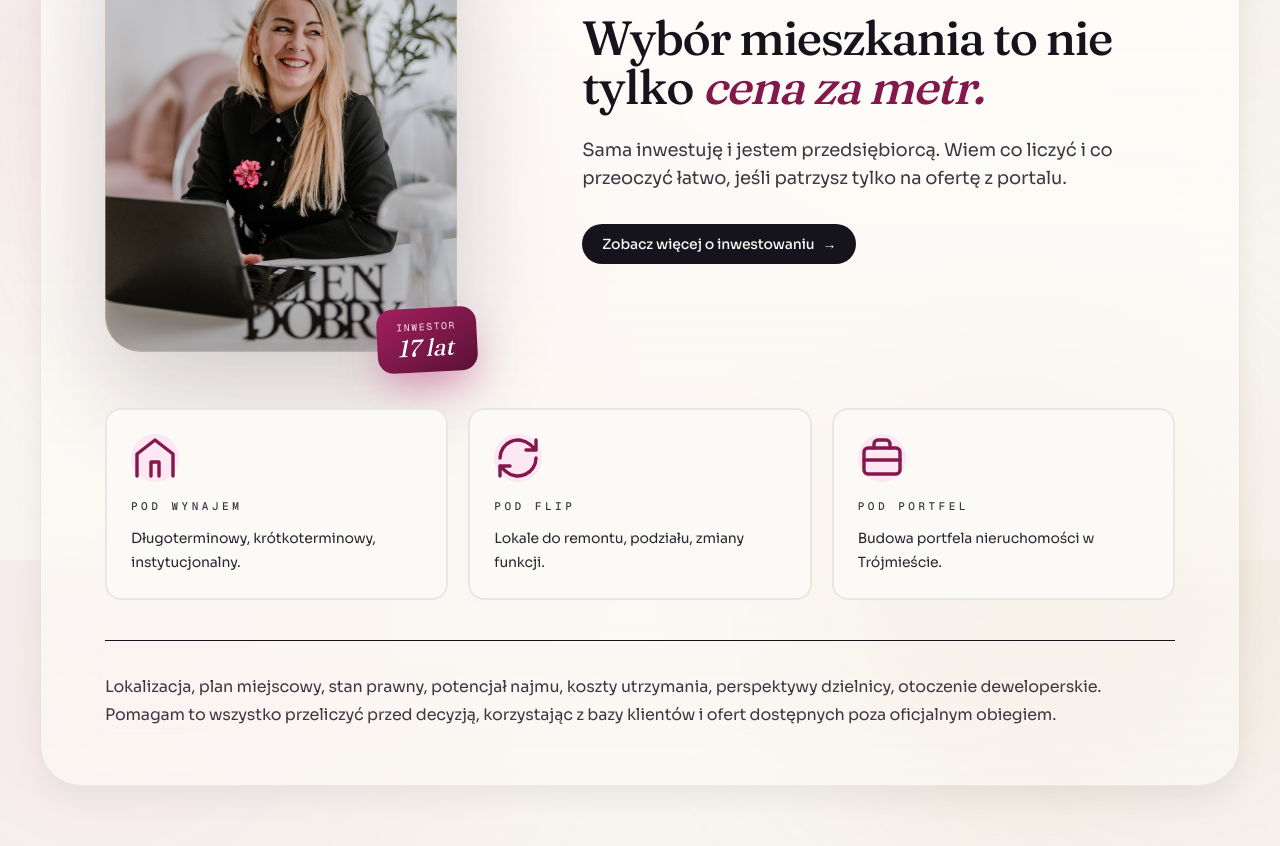
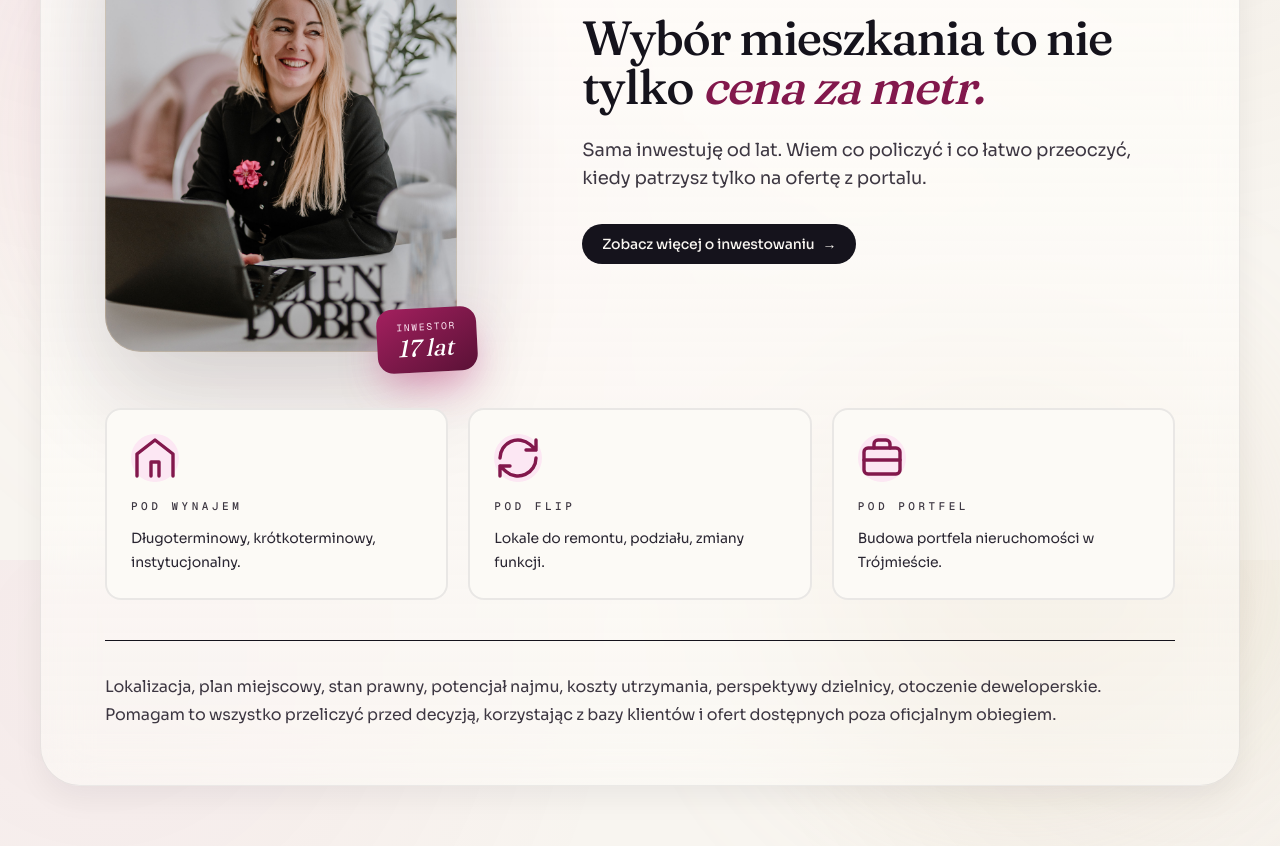
Before and after one commit to dariuszszuca-lang/sylwia-website, a Next.js app: page / in a window 1280 px wide. Shown: the part 3440-4286 px from the top of the page. Built offline with nearby package versions, Linux system fonts and the light colour scheme; no server answers.

Commit message:
fix(inwestowanie): naturalniejsze zdanie 'Sama inwestuje od lat. Wiem co policzyc i co latwo przeoczyc...'

```diff
--- a/app/page.tsx
+++ b/app/page.tsx
@@ -350,8 +350,8 @@ export default function Home() {
                     <span className="italic text-fuchsia-700">cena za metr.</span>
                   </h2>
                   <p className="mt-6 text-base leading-7 text-muted sm:text-lg">
-                    Sama inwestuję i jestem przedsiębiorcą. Wiem co liczyć i co przeoczyć łatwo, jeśli
-                    patrzysz tylko na ofertę z portalu.
+                    Sama inwestuję od lat. Wiem co policzyć i co łatwo przeoczyć, kiedy patrzysz tylko
+                    na ofertę z portalu.
                   </p>
                   <Link
                     href="/inwestowanie"
```
